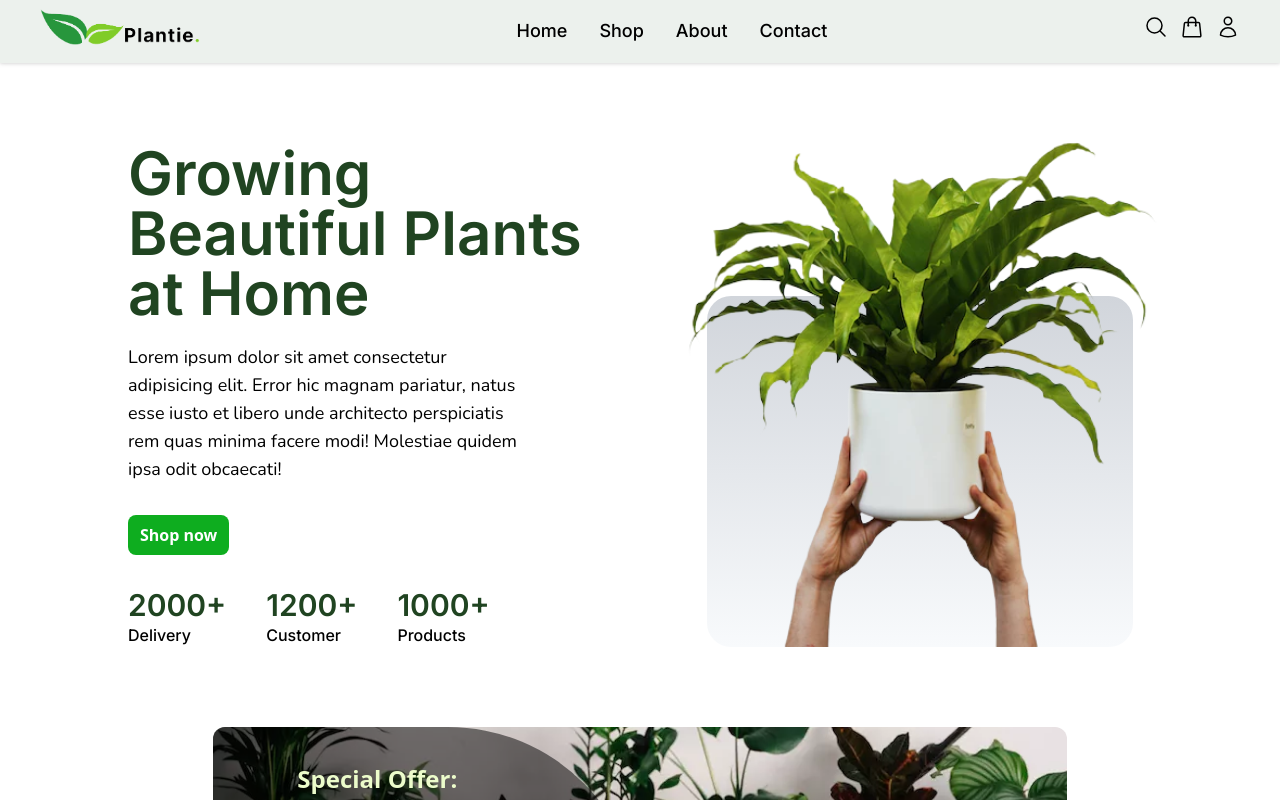
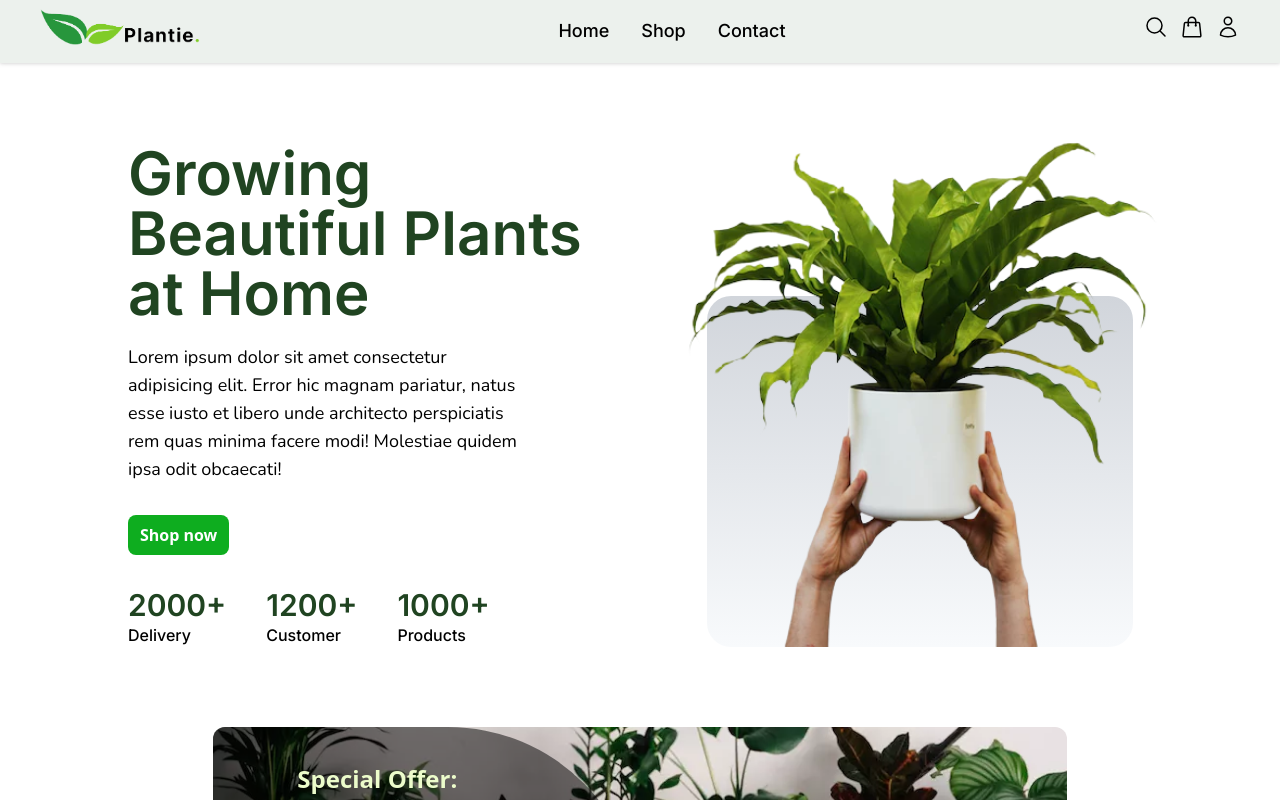
Before and after one commit to ha-manel/Plantie, a React (Create React App) app: page / in a window 1280 px wide. Shown: the top 800 px of the page. Built offline with nearby package versions, Linux system fonts and the light colour scheme.

Commit message:
Remove about link

```diff
--- a/src/components/navbar/Navbar.jsx
+++ b/src/components/navbar/Navbar.jsx
@@ -19,13 +19,6 @@ const Navbar = () => (
           <NavLink to="/shop">
             <span className="transition ease-out duration-300 hover:text-primary-300">
               Shop
-            </span>
-          </NavLink>
-        </li>
-        <li className="mx-4">
-          <NavLink to="/about">
-            <span className="transition ease-out duration-300 hover:text-primary-300">
-              About
             </span>
           </NavLink>
         </li>
```
